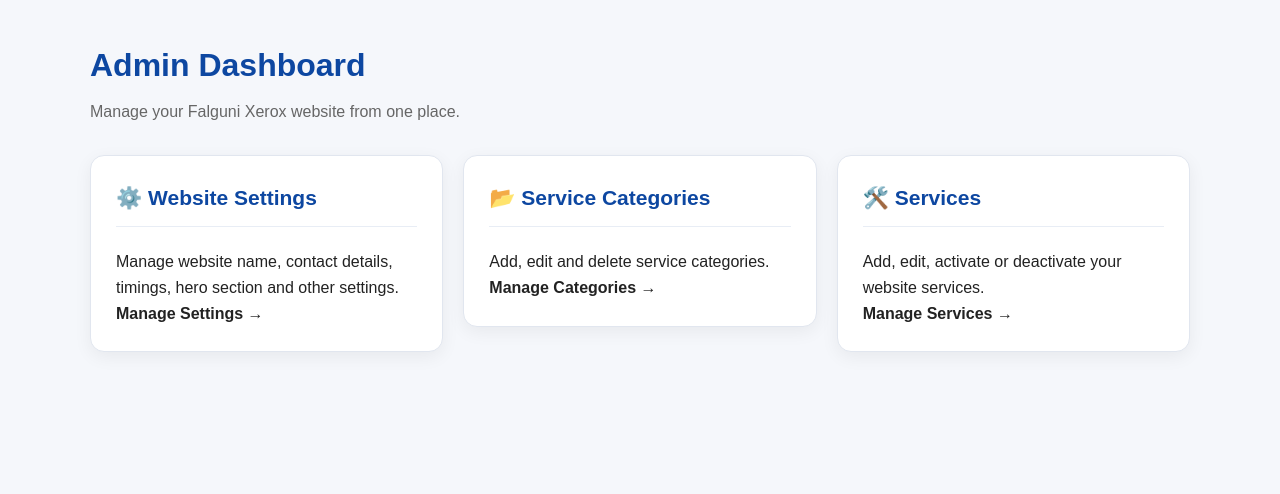
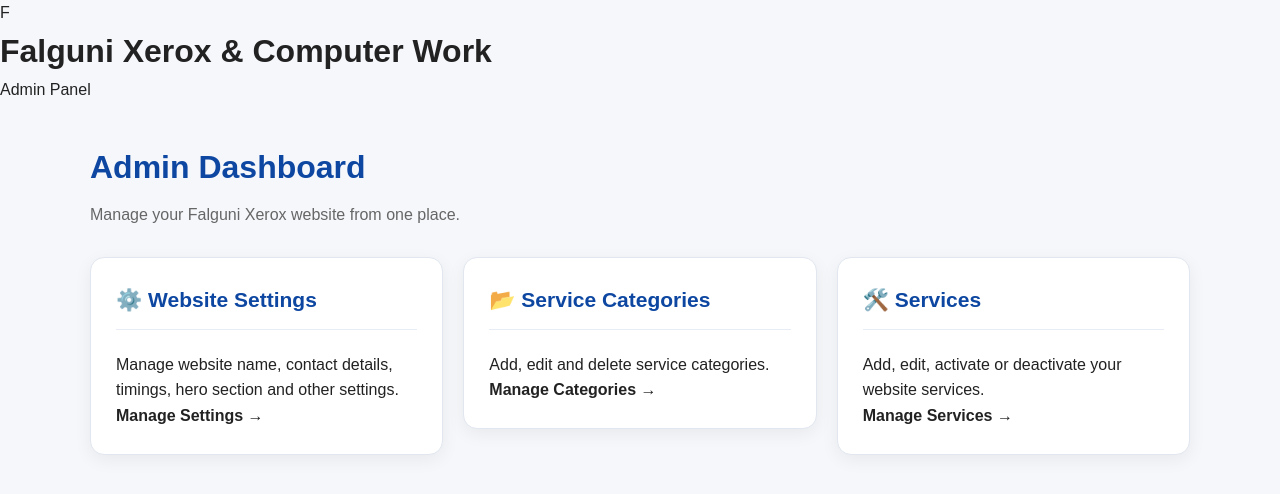
Before and after one commit to falguni-xerox/web-frontend, a React app: page /admin in a window 1280 px wide. Shown: the top 494 px of the page. Built offline with nearby package versions, Linux system fonts and the light colour scheme; no server answers; the HTML template or start-up script is replaced by a standard one.

Commit message:
Fix admin layout and navigation

```diff
--- /dev/null
+++ b/src/components/layout/AdminLayout.jsx
@@ -0,0 +1,41 @@
+import React from "react";
+
+function AdminLayout({ children }) {
+  return (
+    <div className="admin-layout">
+
+      {/* =================================
+          ADMIN HEADER
+      ================================= */}
+
+      <header className="admin-header">
+
+        <div className="admin-brand">
+
+          <div className="admin-logo">
+            F
+          </div>
+
+          <div>
+            <h1>Falguni Xerox & Computer Work</h1>
+            <p>Admin Panel</p>
+          </div>
+
+        </div>
+
+      </header>
+
+
+      {/* =================================
+          ADMIN CONTENT
+      ================================= */}
+
+      <main className="admin-content">
+        {children}
+      </main>
+
+    </div>
+  );
+}
+
+export default AdminLayout;
--- a/src/routes/AppRoutes.jsx
+++ b/src/routes/AppRoutes.jsx
@@ -1,6 +1,7 @@
 import { BrowserRouter, Routes, Route } from "react-router-dom";
 
 import Layout from "../components/layout/Layout";
+import AdminLayout from "../components/layout/AdminLayout";
 
 import Gallery from "../pages/Gallery";
 import Home from "../pages/Home";
@@ -72,27 +73,42 @@
 
         {/* =================================
             ADMIN
-            NO PUBLIC LAYOUT / NAVBAR
         ================================= */}
 
         <Route
           path="/admin"
-          element={<AdminDashboard />}
+          element={
+            <AdminLayout>
+              <AdminDashboard />
+            </AdminLayout>
+          }
         />
 
         <Route
           path="/admin/settings"
-          element={<AdminSettings />}
+          element={
+            <AdminLayout>
+              <AdminSettings />
+            </AdminLayout>
+          }
         />
 
         <Route
           path="/admin/service-categories"
-          element={<AdminServiceCategories />}
+          element={
+            <AdminLayout>
+              <AdminServiceCategories />
+            </AdminLayout>
+          }
         />
 
         <Route
           path="/admin/services"
-          element={<AdminServices />}
+          element={
+            <AdminLayout>
+              <AdminServices />
+            </AdminLayout>
+          }
         />
 
 
```
